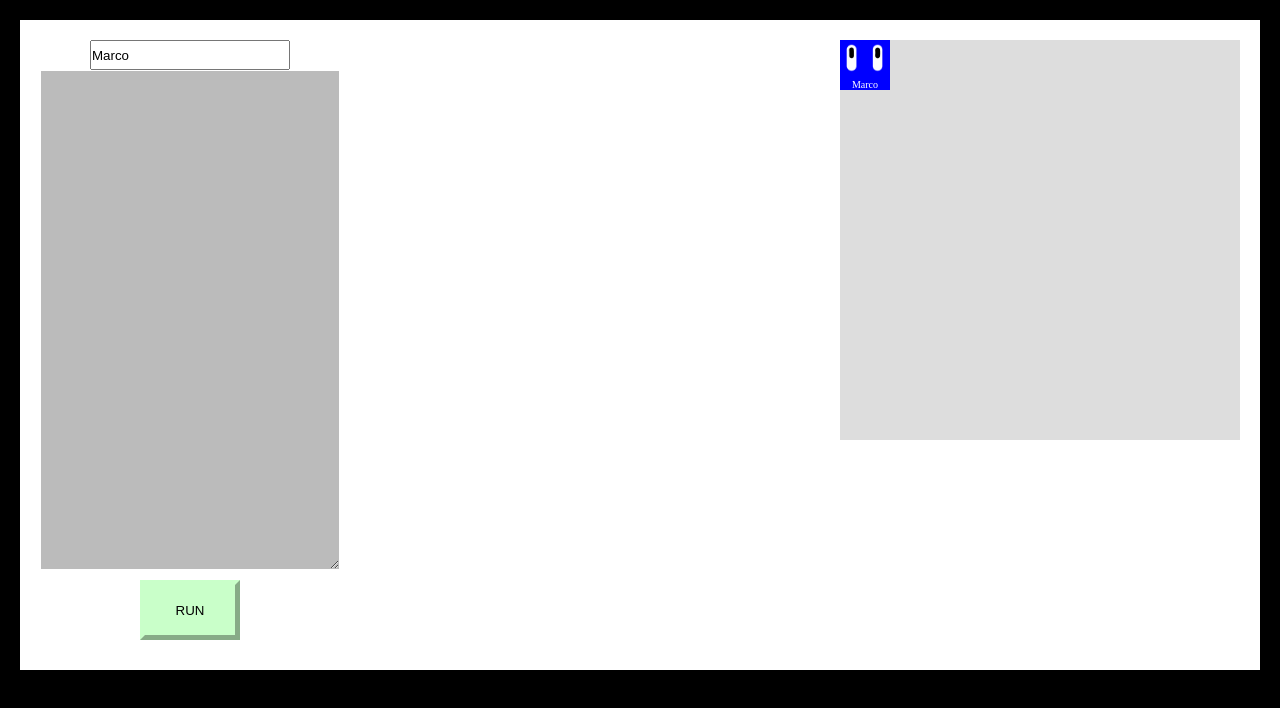
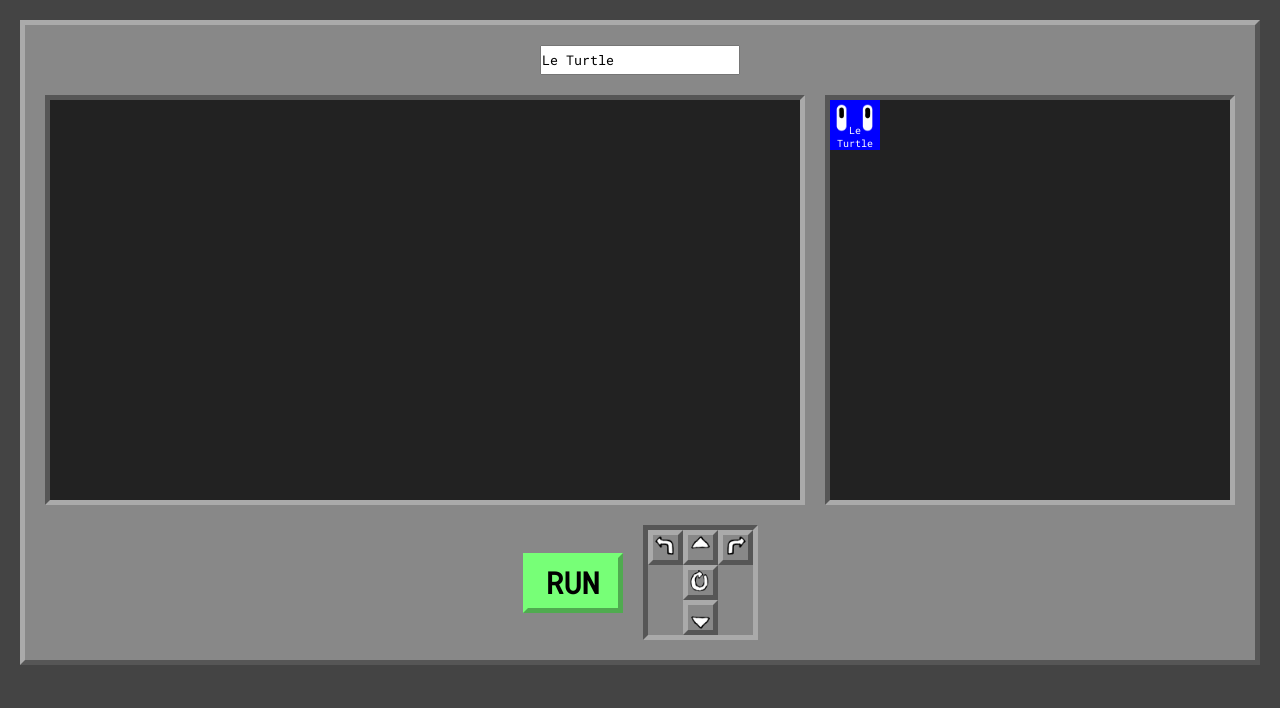
Before and after one commit to Montiey/Turtle, a plain HTML site: page index.html in a window 1280 px wide. Drawn offline with nearby package versions, Linux system fonts and the light colour scheme.

Commit message:
Crunch time

```diff
--- a/index.html
+++ b/index.html
@@ -5,20 +5,52 @@
 		<link href="https://fonts.googleapis.com/css?family=Roboto+Mono" rel="stylesheet">
 	</head>
 	<body>
-		<div id=container class="generalPanel">
-			<div id="inputContainer" class="generalPanel">
-				<input type="text" id="nameInput" value="Marco">
+		<div id="container" class="generalPanel">
+			<div id="topContainer" class="generalPanel">
+				<input type="text" id="nameInput">
+			</div>
+			<div id="midContainer">
 				<textarea id="input"></textarea>
-				<button id="run">
-					RUN
-				</button>
-			</div>
-
-			<div id="outputContainer" class="generalPanel">
 				<div id="map">
 					<div id="turtle">
 						<div id="turtleName">
 						</div>
+					</div>
+				</div>
+			</div>
+			<div id="bottomContainer" class="generalPanel">
+				<button id="run">
+					RUN
+				</button>
+				<div id="dPad">
+					<div class="dPadRow">
+							<div class="dPadElemContainer dPadRaised">
+								<img id="dPad1" src="media/dPadArcArrow.png">
+							</div>
+							<div class="dPadElemContainer dPadRaised">
+								<img id="dPad2" src="media/dPadArrow.png">
+							</div>
+							<div class="dPadElemContainer dPadRaised">
+								<img id="dPad3" src="media/dPadArcArrow.png">
+							</div>
+					</div>
+					<div class="dPadRow">
+							<div class="dPadElemContainer">
+								<!-- <img id="dPad4" src="media/dPadArrow.png"> -->
+							</div>
+							<div class="dPadElemContainer dPadRaised">
+								<img id="dPad5" src="media/dPadReset.png">
+							</div>
+							<div class="dPadElemContainer">
+								<!-- <img id="dPad6" src="media/dPadArrow.png"> -->
+							</div>
+					</div>
+					<div class="dPadRow">
+							<div class="dPadElemContainer"></div>
+							<div class="dPadElemContainer dPadRaised">
+								<img id="dPad8" src="media/dPadArrow.png">
+							</div>
+							<div class="dPadElemContainer"></div>
 					</div>
 				</div>
 			</div>
--- a/script.js
+++ b/script.js
@@ -1,3 +1,17 @@
+$("#nameInput").val(localStorage.getItem("turtleName") || "Le Turtle");
+function _updateName(){
+	$("#turtleName").text(($("#nameInput").val()));
+	localStorage.setItem("turtleName", $("#nameInput").val());
+}
+_updateName();
+$("#nameInput").change(_updateName);
+
+$("#input").val(localStorage.getItem("script"));
+$("#input").change(function(){
+	console.log("Saved!");
+	localStorage.setItem("script", $("#input").val());
+});
+
 var gridSize = 8;
 
 var nodeSize = 50;
@@ -16,6 +30,46 @@ $("#turtle").height(nodeSize);
 $("#map").width(nodeSize * gridSize);
 $("#map").height(nodeSize * gridSize);
 
+$("#dPad1").click(function(){
+	_rot(-1, turtle);
+});
+$("#dPad2").click(function(){
+	_mv(1, turtle);
+});
+$("#dPad3").click(function(){
+	_rot(1, turtle);
+});
+$("#dPad4").click(function(){
+	// _rot(-1, turtle);
+});
+$("#dPad5").click(function(){
+	turtle.pos = {x: 0, y: 0, d: 0};
+	turtle.obj.css("transform", "");
+	_updateTurtle(turtle);
+});
+$("#dPad6").click(function(){
+	// _rot(-1, turtle);
+});
+$("#dPad8").click(function(){
+	_mv(-1, turtle);
+});
+
+$(document).delegate("#input", "keydown", function(e){	//Get tabs into the textarea
+  var code = e.keyCode || e.which;
+  if (code == 9) {
+    e.preventDefault();
+    var start = this.selectionStart;
+    var end = this.selectionEnd;
+
+    $(this).val(
+		$(this).val().substring(0, start) + "\t" + $(this).val().substring(end)
+	);
+
+    this.selectionStart =
+    this.selectionEnd = start + 1;
+  }
+});
+
 var turtle = {
 	obj: $("#turtle"),
 	pos: {
@@ -23,21 +77,17 @@ var turtle = {
 		y: 0,
 		d: 0,
 	},
-	red: function(){
+	rgb: function(){
 		var color = "hsl(" + Math.floor(Math.random()*360) + ", 100%, 50%)";
 		this.obj.css("background-color", color);
 	},
 	r: function(){
-		this.pos.d++;
-		if(this.pos.d > 3) this.pos.d = 0;
-		_rot(1, this.obj);
+		_rot(1, this);
 	},
 	l: function(){
-		this.pos.d--;
-		if(this.pos.d < 0) this.pos.d = 3;
-		_rot(-1, this.obj);
+		_rot(-1, this);
 	},
-	reverse: function(){
+	rev: function(){
 		this.r();
 		this.r();
 	},
@@ -54,20 +104,18 @@ $("#run").click(function(){
 });
 
 function _updateTurtle(obj){
+	// console.log("Updating position for: " + obj);
 	obj.obj.css("left", nodeSize * obj.pos.x);
 	obj.obj.css("top", nodeSize * obj.pos.y);
 }
 
-function _updateName(){
-	$("#turtleName").text(($("#nameInput").val()));
-}
-$("#nameInput").change(_updateName);
-_updateName();
-
 function _rot(direction, obj){
-	var got = /-?[0-9]{1,3}/.exec(obj.get(0).style.transform || "0");
+	obj.pos.d += direction;
+	if(obj.pos.d > 3) obj.pos.d = 0;
+	else if(obj.pos.d < 0) obj.pos.d = 3;
+	var got = /-?[0-9]{1,3}/.exec(obj.obj.get(0).style.transform || "0");
 	var r = (parseInt(got[0]) + (90*direction)) % 360;
-	obj.get(0).style.transform = "_rotate(" + r + "deg)";
+	obj.obj.get(0).style.transform = "rotate(" + r + "deg)";
 }
 
 function _mv(direction, obj){
@@ -87,9 +135,10 @@ function _mv(direction, obj){
 		default:
 			break;
 	}
-	if(!_bound(this.pos, 0, gridSize)){
+	if(!_bound(obj.pos, 0, gridSize-1)){
 		return false;
 	}
+	_updateTurtle(obj);
 	return true;
 }
 
--- a/style.css
+++ b/style.css
@@ -1,71 +1,69 @@
 *{
 	margin: 0px;
 	padding: 0px;
+	font-family: "Roboto Mono";
 }
 
 html{
-
 }
 
 body{
 	padding: 20px;
-	background-color: #000;
+	background-color: #444;
 }
 
 .generalPanel{
-	/* padding: 5px; */
-	/* border: 1px solid #fff; */
 }
 
 #container{
 	display: flex;
-	flex-direction: row;
-	justify-content: space-between;
+	flex-direction: column;
+	align-items: center;
 
-	background-color: #fff;
+	background-color: #888;
 
 	padding: 20px;
+
+	border: 5px outset #aaa;
 }
-	#inputContainer{
+	#topContainer{
 		display: flex;
-		flex-direction: column;
-		align-items: center;
-	}
-		#inputTitle{
-			color: #fff;
-			border-bottom: none;
-			width: 100%;
-		}
-		#input{
-			background-color: #bbb;
-			width: 300px;
-			height: 500px;
-			padding: 10px;
-			font-family: "Roboto Mono";
-			border: 1px solid #fff;
-		}
-		#run{
-			width: 100px;
-			height: 60px;
-			margin: 10px;
-			background-color: #c9ffc9;
-			border: 5px outset #c9ffc9;
-		}
-		#run:active{
-			border: 5px inset #c9ffc9;
+		flex-direction: row;
+		justify-content: center;
+
+		margin-bottom: 20px;
 	}
 		#nameInput{
 			width: 200px;
 			height: 30px;
 		}
+	#midContainer{
+		display: flex;
+		flex-direction: row;
+		justify-content: center;
+		width: 100%;
+	}
+		#input{
+			background-color: #222;
+			color: #fff;
+			padding: 10px;
+			border: 5px inset #aaa;
+
+			resize: none;
+			margin-right: 20px;
+
+			flex-grow: 1;
+			max-width: 800px;
+		}
 		#map{
 			margin: none;
-		background-color: #ddd;
+			background-color: #222;
 			position: relative;
+
+			border: 5px inset #aaa;
 		}
 			#turtle{
 				position: absolute;
-
 
 				width: 50px;
 				height: 50px;
@@ -82,3 +80,65 @@ body{
 					font-size: 10px;
 					color: #fff;
 				}
+	#bottomContainer{
+		display: flex;
+		flex-direction: row;
+		justify-content: center;
+		align-items: center;
+
+		margin-top: 20px;
+
+		user-select: none;
+	}
+		#run{
+			width: 100px;
+			height: 60px;
+			background-color: #7f7;
+			border: 5px outset #7f7;
+
+			font-size: 30px;
+			font-weight: bold;
+
+			margin-right: 20px;
+		}
+		#run:active{
+			padding-top: 5px;
+			padding-left: 5px;
+			border: 5px inset #7f7;
+		}
+		#dPad{
+			border: 5px inset #aaa;
+		}
+			.dPadRow{
+				display: flex;
+				flex-direction: row;
+				align-items: center;
+				justify-content: center;
+				user-select: none;
+			}
+				.dPadElemContainer{
+					width: 25px;
+					height: 25px;
+				}
+				.dPadElemContainer.dPadRaised{
+					border: 5px outset #aaa;
+					display: inline-flex;
+					justify-content: center;
+					align-items: center;
+				}
+				.dPadElemContainer.dPadRaised:active{
+					border: 5px inset #aaa;
+					display: inline-flex;
+					justify-content: center;
+					align-items: center;
+				}
+					.dPadElemContainer img{
+						height: 100%;
+						width: 100%;
+						margin: -5px;
+						padding: 5px;
+					}
+					#dPad3{transform: scaleX(-1)}
+					#dPad4{transform: rotate(-90deg)}
+					#dPad6{transform: rotate(90deg)}
+					#dPad8{transform: scaleY(-1)}
```
Also changed, not shown: media/dPadArcArrow.png (added), media/dPadArrow.png (added), media/dPadReset.png (added). Lines whose indentation alone changed are shown as unchanged.
